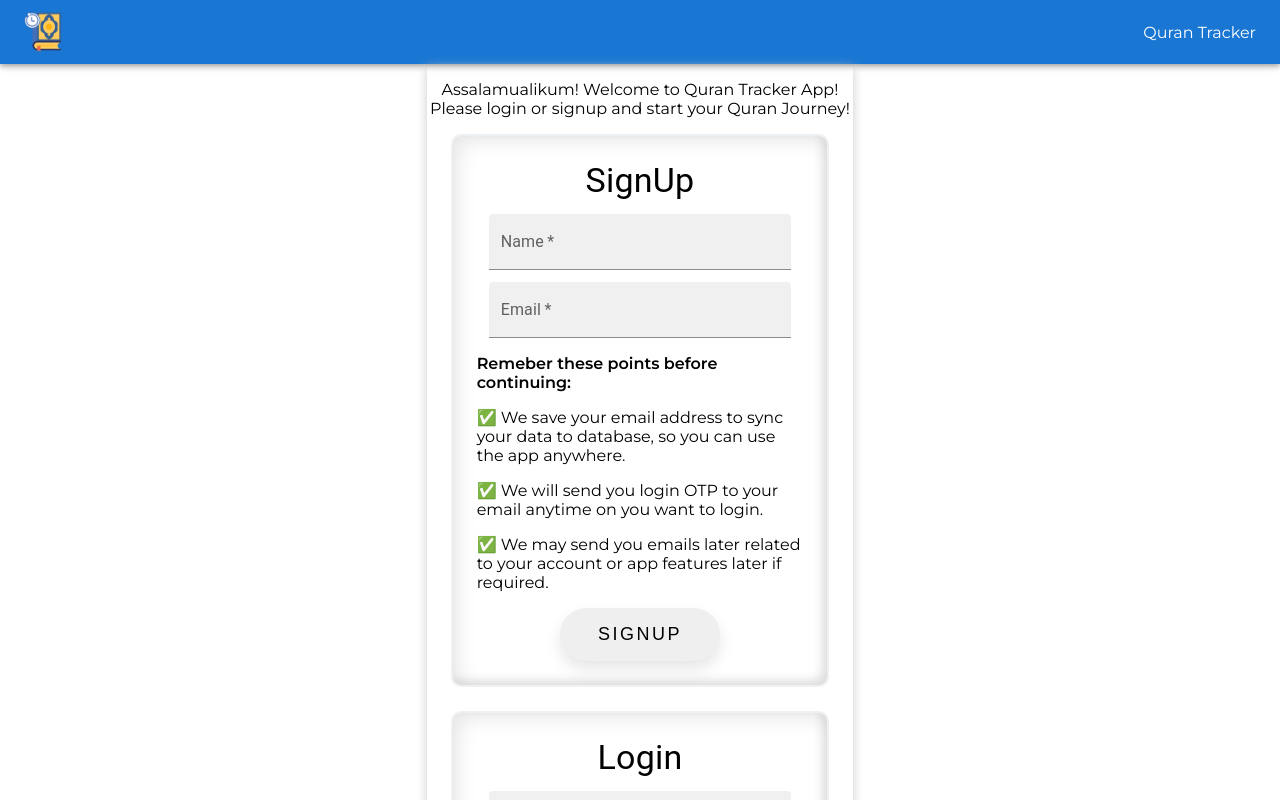
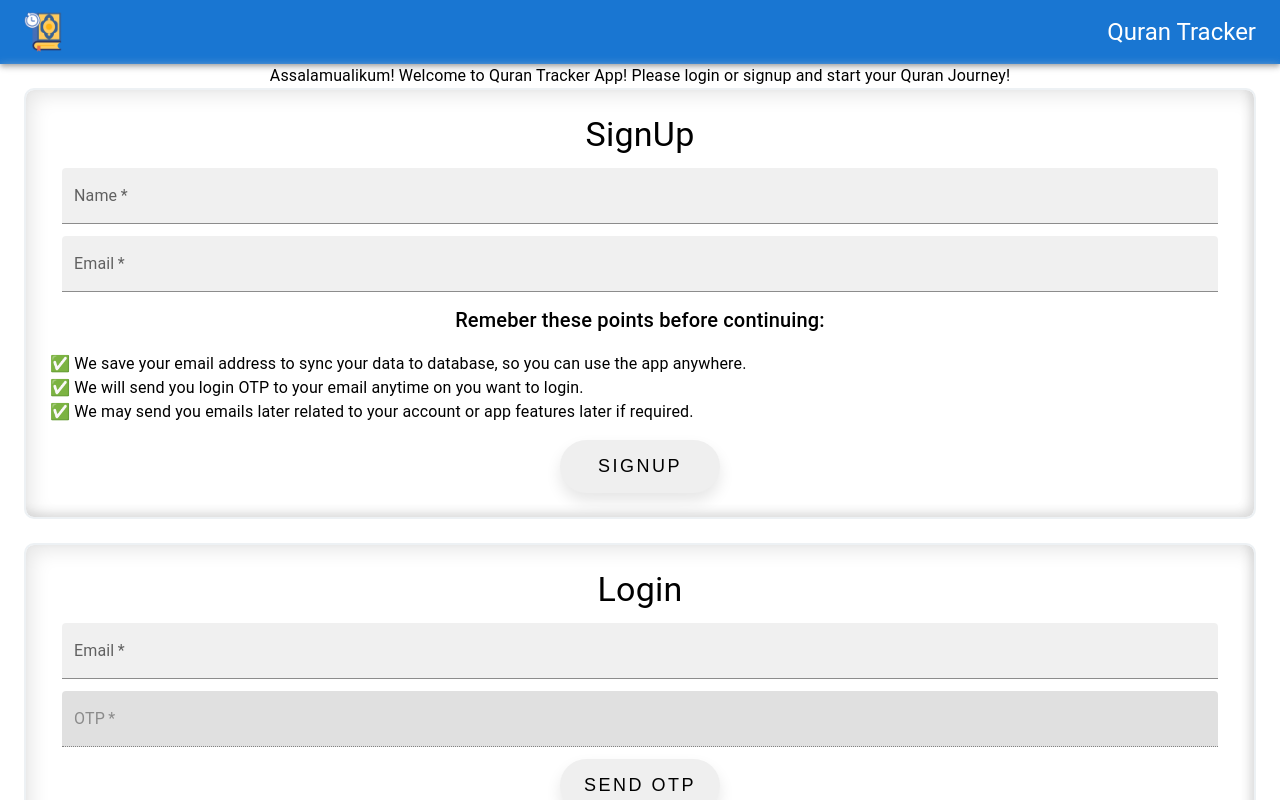
Before and after one commit to KhanStan99/quran-tracker, a React (Create React App) app: page / in a window 1280 px wide. Shown: the top 800 px of the page. Built offline with nearby package versions, Linux system fonts and the light colour scheme.

Commit message:
updated mui lib

```diff
--- a/src/components/about-dev.jsx
+++ b/src/components/about-dev.jsx
@@ -11,7 +11,7 @@ import LinkedInIcon from '@mui/icons-material/LinkedIn';
 import Typography from '@mui/material/Typography';
 import LanguageIcon from '@mui/icons-material/Language';
 import VideoCallIcon from '@mui/icons-material/VideoCall';
-import { Grid } from '@mui/material';
+import { Grid2 } from '@mui/material';
 
 export default function LinksComponent() {
   const socialLinks = [
@@ -65,7 +65,7 @@ export default function LinksComponent() {
   };
 
   return (
-    <Grid padding={2}>
+    <Grid2 padding={2}>
       <Typography
         color="primary"
         variant="h4"
@@ -131,6 +131,6 @@ export default function LinksComponent() {
           data-count="default"
         />
       </div>
-    </Grid>
+    </Grid2>
   );
 }
--- a/src/components/app.jsx
+++ b/src/components/app.jsx
@@ -4,7 +4,7 @@ import { styled } from '@mui/material/styles';
 import Statistics from './statistics';
 import History from './history';
 import Tracker from './tracker';
-import { Button, Grid, Tab, Tabs } from '@mui/material';
+import { Button, Grid2, Tab, Tabs, Typography } from '@mui/material';
 import SwipeableViews from 'react-swipeable-views';
 import './styles.css';
 import LinksComponent from './about-dev';
@@ -77,10 +77,8 @@ export default function App() {
   return !auth ? (
     <Navigate replace to="/login" />
   ) : (
-    <Grid container direction="row">
-      <Grid item xs={false} sm={false} md={3} lg={4} xl={4}></Grid>
-      <Grid item xs={12} sm={12} md={6} lg={4} xl={4} className="App">
-        <Grid
+    <Grid2 flexDirection="column">
+      <Grid2
         style={{
           backgroundColor: '#1976d2',
           textAlign: 'start',
@@ -90,9 +88,10 @@ export default function App() {
           color: '#FFF',
         }}
       >
-          <p style={{ fontSize: '28px' }} variant="h4">
+        <Typography style={{ fontSize: '28px' }} variant="h4">
           Assalamualikum, {JSON.parse(localStorage.getItem('user')).userName}!
-          </p>
+        </Typography>
+        <Typography>
           <b>
             {percentage}% - {totalVersesRead} Verses Completed.
           </b>
@@ -100,6 +99,7 @@ export default function App() {
           <b style={{ color: '#ff9500' }}>
             {100 - percentage}% - {totalVerses - totalVersesRead} Verses left.
           </b>
+        </Typography>
         <div
           style={{
             marginTop: '12px',
@@ -129,10 +129,10 @@ export default function App() {
         </div>
         {percentage >= 100 ? (
           <div>
-              <p>
+            <Typography>
               MashaAllah, Congratulation on completing Quran. Please click the
               below button and restart Quran again
-              </p>
+            </Typography>
             <Button
               variant="contained"
               color="success"
@@ -142,7 +142,7 @@ export default function App() {
             </Button>
           </div>
         ) : null}
-        </Grid>
+      </Grid2>
       <Item>
         <Tabs
           variant="scrollable"
@@ -169,10 +169,7 @@ export default function App() {
             />
           </TabPanel>
           <TabPanel value={value} index={1}>
-              <Statistics
-                handleChangeIndex={handleChangeIndex}
-                list={mainList}
-              />
+            <Statistics handleChangeIndex={handleChangeIndex} list={mainList} />
           </TabPanel>
           <TabPanel value={value} index={2}>
             <History handleChangeIndex={handleChangeIndex} />
@@ -182,9 +179,7 @@ export default function App() {
           </TabPanel>
         </SwipeableViews>
       </Item>
-      </Grid>
-      <Grid item xs={false} sm={false} md={3} lg={4} xl={4}></Grid>
-    </Grid>
+    </Grid2>
   );
 }
 
--- a/src/components/header.jsx
+++ b/src/components/header.jsx
@@ -54,7 +54,7 @@ const ResponsiveAppBar = (props) => {
           }}
         >
           <img style={{ width: '40px' }} src="/quran_tracker_192x192.png" />
-          <p>Quran Tracker</p>
+          <Typography variant="h5">Quran Tracker</Typography>
 
           {localStorage.getItem('user') ? (
             <Box>
--- a/src/components/login.jsx
+++ b/src/components/login.jsx
@@ -1,5 +1,5 @@
 import React, { useEffect, useState, useContext } from 'react';
-import { Grid, TextField, Typography } from '@mui/material';
+import { Grid2, TextField, Typography } from '@mui/material';
 import loginService from '../services/login-service';
 import { useNavigate } from 'react-router-dom';
 import './login.css';
@@ -91,21 +91,14 @@ export default function Login() {
   }
 
   return (
-    <Grid container direction="row">
-      <Grid item xs={false} sm={false} md={3} lg={4} xl={4}></Grid>
-      <Grid item xs={12} sm={12} md={6} lg={4} xl={4} className="App">
-        <p>
-          Assalamualikum! Welcome to Quran Tracker App! Please login or signup
-          and start your Quran Journey!
-        </p>
+    <Grid2 container flexDirection="column">
+      <Typography>
+        Assalamualikum! Welcome to Quran Tracker App! Please login or signup and
+        start your Quran Journey!
+      </Typography>
 
-        <Grid
-          item
-          justify={'center'}
-          alignItems={'center'}
-          textAlign={'center'}
-        >
-          <Grid
+      <Grid2 item justify={'center'} alignItems={'center'} textAlign={'center'}>
+        <Grid2
           style={{
             padding: '24px',
             margin: '0px 24px 24px 24px',
@@ -116,7 +109,7 @@ export default function Login() {
           }}
         >
           <Typography variant="h4">SignUp</Typography>
-            <Grid item style={{ margin: '12px' }}>
+          <Grid2 item style={{ margin: '12px' }}>
             <TextField
               fullWidth
               onChange={(e) => setName(e.target.value)}
@@ -126,8 +119,8 @@ export default function Login() {
               variant="filled"
             />
             {name && name.length < 3 ? 'Minimum 3 characters required' : null}
-            </Grid>
-            <Grid item style={{ margin: '12px' }}>
+          </Grid2>
+          <Grid2 item style={{ margin: '12px' }}>
             <TextField
               fullWidth
               onChange={(e) => setEmail(e.target.value)}
@@ -137,51 +130,44 @@ export default function Login() {
               variant="filled"
             />
             {email && !validateEmail(email) ? (
-                <Typography variant="body1">
-                  Enter valid email address
+              <Typography variant="body1">Enter valid email address</Typography>
+            ) : null}
+          </Grid2>
+          <Grid2 style={{ textAlign: 'start' }}>
+            <Typography textAlign={'center'} variant="h6">
+              Remeber these points before continuing:
             </Typography>
-              ) : null}
-            </Grid>
-            <Grid style={{ textAlign: 'start' }}>
-              <p textAlign={'center'}>
-                <b>Remeber these points before continuing:</b>
-              </p>
             <ul style={{ paddingInlineStart: '0px' }}>
               <li>
-                  <p>
+                <Typography>
                   ✅ We save your email address to sync your data to database,
                   so you can use the app anywhere.
-                  </p>
+                </Typography>
               </li>
               <li>
-                  <p>
+                <Typography>
                   ✅ We will send you login OTP to your email anytime on you
                   want to login.
-                  </p>
+                </Typography>
               </li>
               <li>
-                  <p>
-                    ✅ We may send you emails later related to your account or
-                    app features later if required.
-                  </p>
+                <Typography>
+                  ✅ We may send you emails later related to your account or app
+                  features later if required.
+                </Typography>
               </li>
             </ul>
-            </Grid>
+          </Grid2>
 
-            <Grid item xs={12}>
+          <Grid2 item xs={12}>
             <button onClick={handleSignup} className="raised_button">
               SignUp
             </button>
-            </Grid>
-          </Grid>
-        </Grid>
-        <Grid
-          item
-          justify={'center'}
-          alignItems={'center'}
-          textAlign={'center'}
-        >
-          <Grid
+          </Grid2>
+        </Grid2>
+      </Grid2>
+      <Grid2 item justify={'center'} alignItems={'center'} textAlign={'center'}>
+        <Grid2
           style={{
             padding: '24px',
             margin: '0px 24px 24px 24px',
@@ -192,7 +178,7 @@ export default function Login() {
           }}
         >
           <Typography variant="h4">Login</Typography>
-            <Grid item style={{ margin: '12px' }}>
+          <Grid2 item style={{ margin: '12px' }}>
             <TextField
               disabled={isLoginOtpSend}
               required
@@ -205,12 +191,10 @@ export default function Login() {
               variant="filled"
             />
             {loginEmail && !validateEmail(loginEmail) ? (
-                <Typography variant="body1">
-                  Enter valid email address
-                </Typography>
+              <Typography variant="body1">Enter valid email address</Typography>
             ) : null}
-            </Grid>
-            <Grid item style={{ margin: '12px' }}>
+          </Grid2>
+          <Grid2 item style={{ margin: '12px' }}>
             <TextField
               disabled={!isLoginOtpSend}
               required
@@ -222,20 +206,18 @@ export default function Login() {
               error={otp && otp.length < 4}
             />
             {otp && otp.length < 4 ? 'Minimum 4 digits required' : null}
-            </Grid>
+          </Grid2>
 
-            <Grid item xs={12}>
+          <Grid2 item xs={12}>
             <button
               onClick={isLoginOtpSend ? handleVerifyOTP : handleSendOTP}
               className="raised_button"
             >
               {isLoginOtpSend ? 'Verify OTP' : 'Send OTP'}
             </button>
-            </Grid>
-          </Grid>
-        </Grid>
-      </Grid>
-      <Grid item xs={false} sm={false} md={3} lg={4} xl={4}></Grid>
-    </Grid>
+          </Grid2>
+        </Grid2>
+      </Grid2>
+    </Grid2>
   );
 }
--- a/src/components/main.jsx
+++ b/src/components/main.jsx
@@ -10,6 +10,8 @@ import UserContext from './UserContext';
 import Snackbar from '@mui/material/Snackbar';
 import MuiAlert from '@mui/material/Alert';
 import SwipeableDrawer from '@mui/material/SwipeableDrawer';
+import { Grid2, Link, Typography } from '@mui/material';
+import './styles.css';
 
 export default function Main() {
   const theme = createTheme({
@@ -62,14 +64,6 @@ export default function Main() {
             onClose={toggleDrawer(false)}
             onOpen={toggleDrawer(true)}
           />
-          <div
-            style={{
-              minHeight: '100vh',
-              display: 'flex',
-              flexDirection: 'column',
-              justifyContent: 'space-between',
-            }}
-          >
           <Snackbar
             anchorOrigin={{ vertical: 'top', horizontal: 'right' }}
             open={snackBarOptions.open}
@@ -81,24 +75,26 @@ export default function Main() {
             </Alert>
           </Snackbar>
           <UserContext.Provider value={handleClick}>
-              <div>
-                <ResponsiveAppBar toggleDrawer={toggleDrawer}/>
+            <ResponsiveAppBar toggleDrawer={toggleDrawer} />
+            <Grid2 container flexDirection="column">
+              <Grid2 item xs={12} sm={12} md={6} lg={4} xl={4} className="App">
                 <Routes>
                   <Route path="*" element={<Login />} />
                   <Route index path="/login" element={<Login />} />
                   <Route path="/home" element={<App />} />
                 </Routes>
-              </div>
-              <footer style={{ textAlign: 'center' }}>
-                <p>
+
+                <footer style={{ textAlign: 'center', padding: '6px' }}>
+                  <Typography>
                     If you have any feedback, bug report or want to contribute,{' '}
-                  <a href="mailto:soubankhan3@gmail.com" target="_blank">
+                    <Link href="mailto:soubankhan3@gmail.com" target="_blank">
                       then send me an email
-                  </a>
-                </p>
+                    </Link>
+                  </Typography>
                 </footer>
+              </Grid2>
+            </Grid2>
           </UserContext.Provider>
-          </div>
         </ThemeProvider>
       </BrowserRouter>
     </StrictMode>
--- a/src/components/styles.css
+++ b/src/components/styles.css
@@ -1,18 +1,9 @@
-@import url('https://fonts.googleapis.com/css2?family=Montserrat:wght@100;400;600&display=swap');
-
 body {
   background-color: #fff;
   margin: 0px;
-  font-family: 'Montserrat', sans-serif !important;
-}
-
-.font-family {
-  font-family: 'Montserrat', sans-serif !important;
-  font-size: 18px;
 }
 
 .App {
-  font-family: 'Montserrat', sans-serif;
   text-align: center;
   overflow-y: auto;
   display: flex;
@@ -20,13 +11,6 @@ body {
   justify-content: space-between;
   box-shadow: 0px 4px 11px 0px #cacaca;
   border-radius: 0px 0px 12px 12px;
-}
-
-h1,
-h2,
-h3 {
-  color: rgb(0, 0, 0);
-  font-family: 'Montserrat', sans-serif !important;
 }
 
 .progress {
--- a/src/components/tracker.jsx
+++ b/src/components/tracker.jsx
@@ -1,4 +1,4 @@
-import { Typography } from '@mui/material';
+import { Grid2, Typography } from '@mui/material';
 import { React, useState, useEffect, useContext } from 'react';
 import dataService from '../services/data-service';
 import quran from '../assets/quran.json';
@@ -98,40 +98,20 @@ export default function Tracker(props) {
   };
 
   return (
-    <div
-      className="font-family"
-      style={{ padding: '0px 24px 24px 24px', textAlign: 'start' }}
-    >
-      <div
-        style={{
-          backgroundColor: '#e4e4e4',
-          marginTop: '10px',
-          padding: '12px',
-          borderRadius: '12px',
-        }}
-      >
-        <p
-          className="font-family"
-          style={{ fontSize: '22px', marginTop: '0px', marginBottom: '-5px' }}
-        >
-          <strong className="font-family">Last Aayah Read:</strong> {lastSurah}{' '}
-          : {lastVerseNo}
-        </p>
+    <Grid2 padding={1} justifyContent="center" gap={2}>
+      <Grid2 padding={1} borderRadius={12} backgroundColor="#e4e4e4">
+        <Typography variant="body1">
+          Last Aayah Read ({lastSurah} : {lastVerseNo})
+        </Typography>
 
         {currentSurah > 0 || currentVerseNo > 0 ? (
-          <p
-            className="font-family"
-            style={{ fontSize: '22px', marginTop: '0px', marginBottom: '-5px' }}
-          >
-            <strong className="font-family">Current Aayah Read:</strong>{' '}
-            {currentSurah} : {currentVerseNo}
-          </p>
+          <Typography>
+            Current Aayah Read: {currentSurah} : {currentVerseNo}
+          </Typography>
         ) : null}
-      </div>
-      <div style={{ marginTop: '15px', textAlign: 'center' }}>
-        <p>
-          <strong>Surah List</strong>
-        </p>
+      </Grid2>
+      <Grid2 textAlign="center">
+        <Typography variant="h6">Surah List</Typography>
         <select
           onChange={(event) =>
             surahSelected(event.target.options.selectedIndex)
@@ -148,11 +128,9 @@ export default function Tracker(props) {
             );
           })}
         </select>
-
-        <p>
-          <strong className="font-family">Aayah List</strong>
-        </p>
-
+        <br />
+        <br />
+        <Typography variant="h6">Aayah List</Typography>
         <select
           onChange={(event) =>
             verseSelected(event.target.options.selectedIndex)
@@ -171,7 +149,7 @@ export default function Tracker(props) {
         </select>
         <h2>{verse}</h2>
         {verse != '' ? (
-          <p>
+          <Typography>
             <b>Note:</b> Aayahs mentioned here is just for reference, We
             recommend you to read Quran from a physical book or from an
             authenticated e-book and then save your progress here. Above shown
@@ -181,12 +159,12 @@ export default function Tracker(props) {
                 risan/quran-json
               </a>
             </strong>
-          </p>
+          </Typography>
         ) : null}
         <button className="raised_button" onClick={() => saveData()}>
           Save
         </button>
-      </div>
-    </div>
+      </Grid2>
+    </Grid2>
   );
 }
```
Also changed, not shown: package.json (+6 -8 lines). Lines whose indentation alone changed are shown as unchanged.
